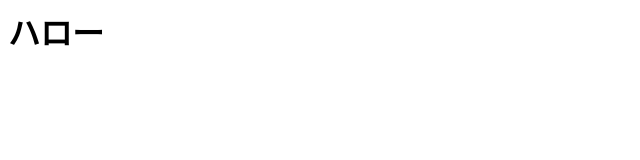
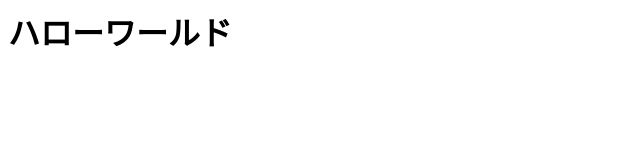
Before and after one commit to UoyaRyota/git_tutrial, a plain HTML site: page index.html in a window 1280 px wide. Shown: the whole page, without its empty margins (0-640 px from the left). Drawn offline with Linux system fonts and the light colour scheme.

Commit message:
chage index.html

```diff
--- a/index.html
+++ b/index.html
@@ -1 +1 @@
-<h1>ハロー</h1>
+<h1>ハローワールド</h1>
```
